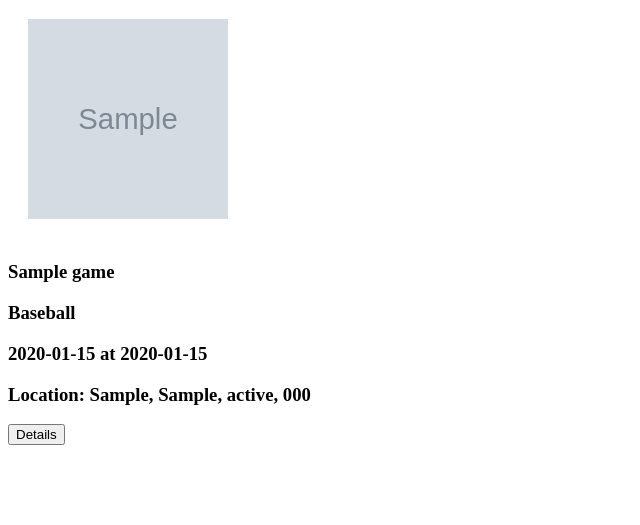
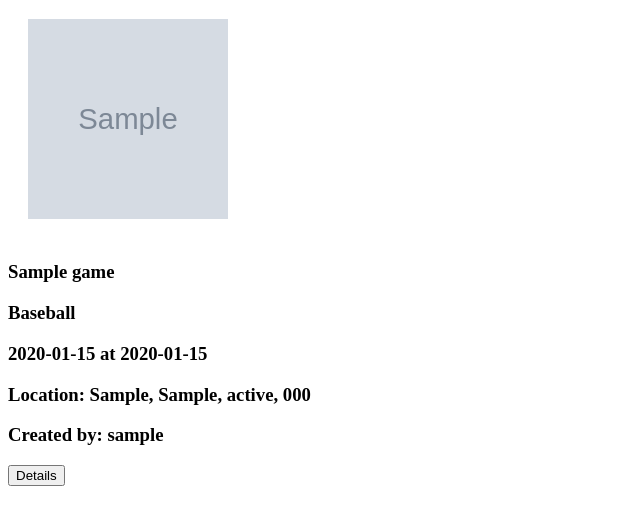
Before and after one commit to mohammadturaab/checkup, a Django app: page /findgame/ in a window 1280 px wide. Shown: the part 216-741 px from the top of the page, without its empty margins (0-640 px from the left). Run offline with Django 4.2, Linux system fonts and the light colour scheme; tables that the repository leaves empty hold one stand-in row (values such as "Sample post"); grey boxes marked "Sample" are stand-in pictures.

Commit message:
game shows the users

```diff
--- a/main_app/templates/findgame.html
+++ b/main_app/templates/findgame.html
@@ -22,6 +22,7 @@
         <h3>{{game.game_type}}</h3>
         <h3>{{game.date}} at {{game.time}}</h3>
         <h3>Location: {{game.street}}, {{game.city}}, {{game.state}}, {{game.zip}}</h3>
+        <h3>Created by: {{game.user.username}}</h3>
         <button><a href="{% url 'gamedetail' game.pk %}">Details</a></button>
         <br>
     {% endfor %}
```
